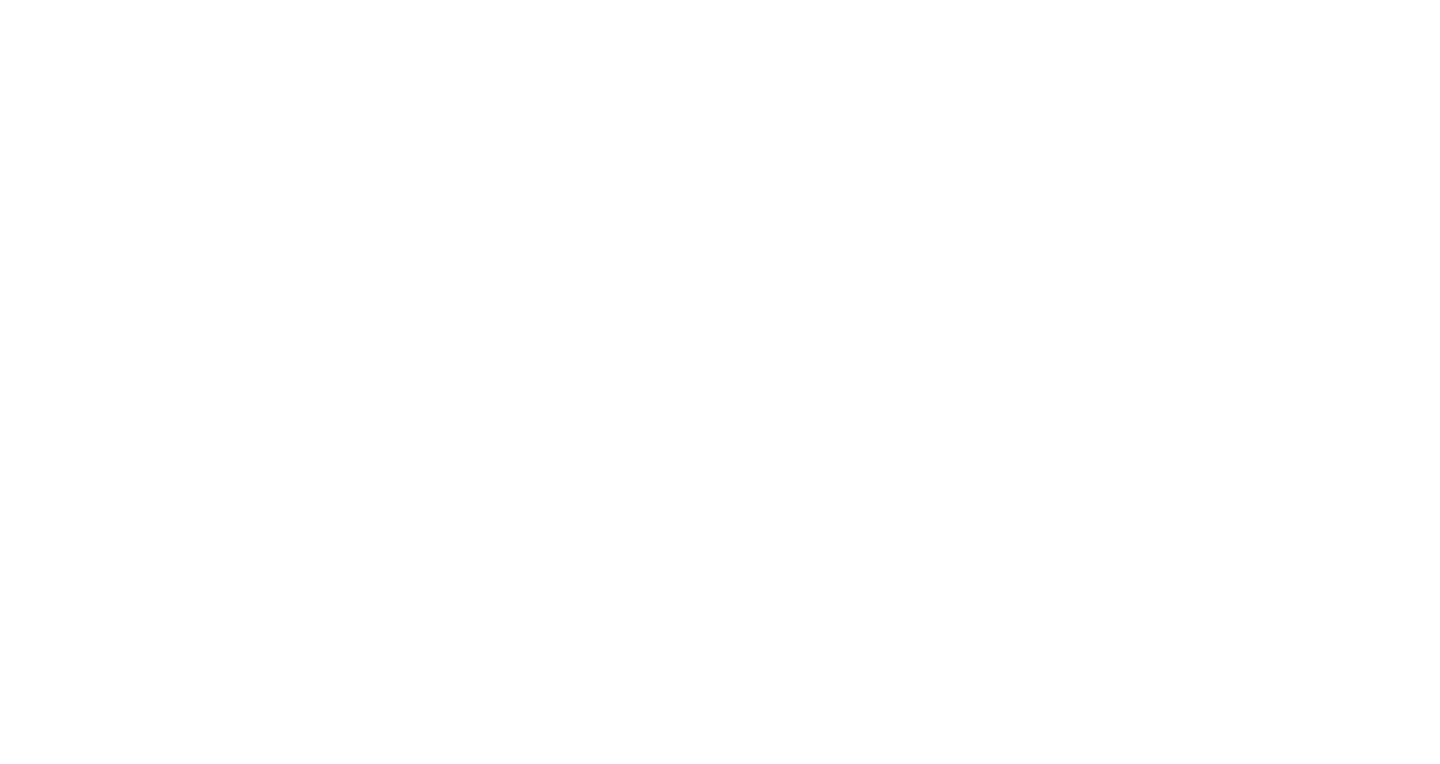
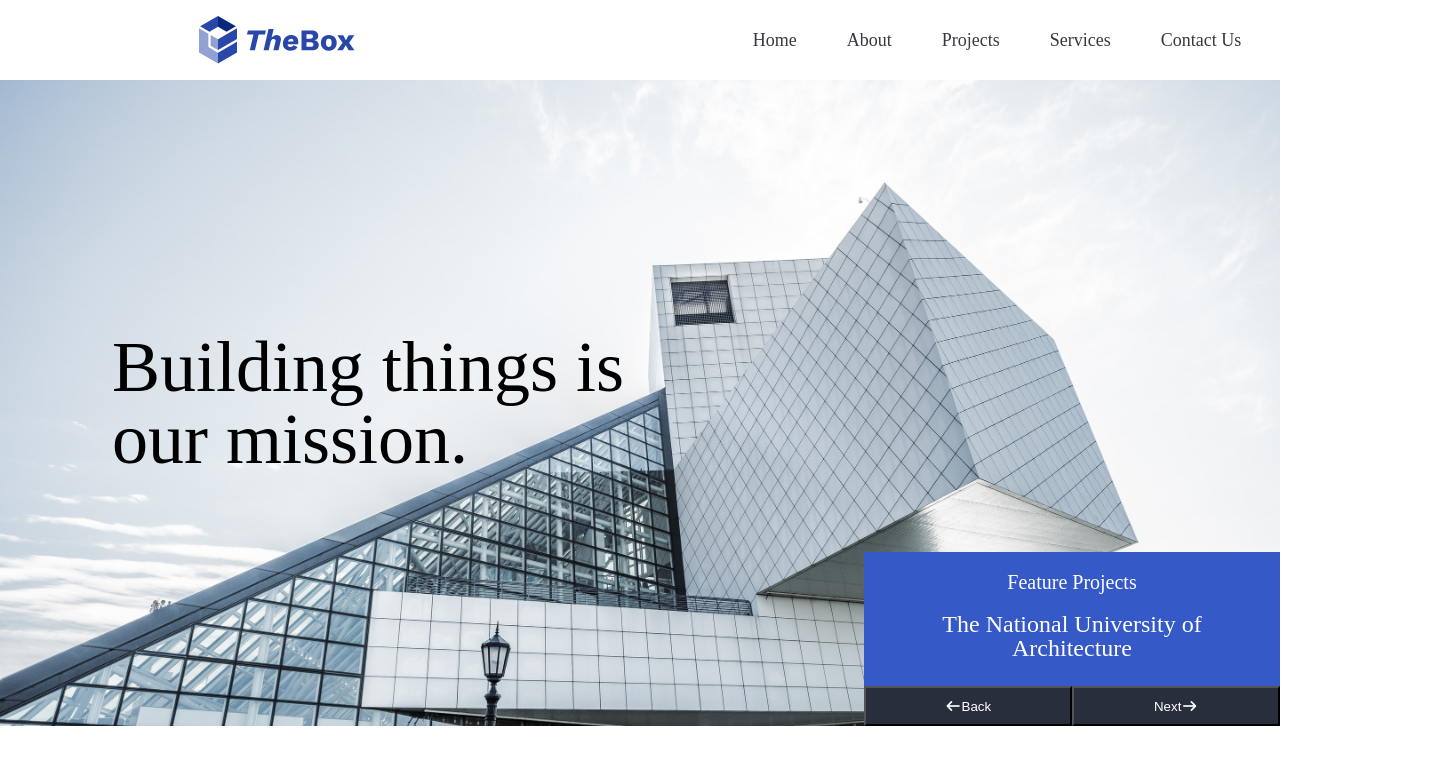
Before and after one commit to nik-mod/Homework7, a plain HTML site: page index.html in a window 1280 px wide. Shown: the whole page, 1440 px wide, since content can reach past the window. Drawn offline with Linux system fonts and the light colour scheme.

Commit message:
section1 done

```diff
--- a/index.html
+++ b/index.html
@@ -3,11 +3,50 @@
 <head>
     <meta charset="UTF-8">
     <meta name="viewport" content="width=device-width, initial-scale=1.0">
+    <link rel="stylesheet" href="https://cdnjs.cloudflare.com/ajax/libs/font-awesome/7.0.1/css/all.min.css">
     <link rel="stylesheet" href="./style/reset.css">
     <link rel="stylesheet" href="./style/styles.css">
     <title>Document</title>
 </head>
 <body>
+    <header>
+        <div class="header">
+            <div>
+            <img class="logo" src="./imgs/Random Symboles 3.svg" alt="logo">
+            <img class="logo-text" src="./imgs/TheBox.svg" alt="theBox">
+            </div>
+            <div class="navigation">
+                <nav>
+                <ul class="nav-ul">
+                    <li class="nav-li"><a class="nav-a" href="#">Home</a></li>
+                    <li class="nav-li"><a class="nav-a" href="#">About</a></li>
+                    <li class="nav-li"><a class="nav-a" href="#">Projects</a></li>
+                    <li class="nav-li"><a class="nav-a" href="#">Services</a></li>
+                    <li class="nav-li"><a class="nav-a" href="#">Contact Us</a></li>
+                </ul>
+                </nav>
+            </div>
+        </div>
+
+    </header>
+    <main>
+      <section>
+        <div class="section-div">
+            <div class="image-wrapper">
+                <h1 class="section-title">Building things is our mission.</h1>
+                <div class="blue-box">
+                    <h6 class="blue-box-title">Feature Projects</h6>
+                    <p class="blue-box-paragraph">The National University of Architecture</p>
+                    <div class="leftright">
+                    <button class=" button left"><i class="fa-solid fa-arrow-left" style="color: rgb(255, 255, 255);"></i>Back</button>
+                    <button class=" button right">Next<i class="fa-solid fa-arrow-right" style="color: rgb(255, 255, 255);"></i></button>
+                    </div>
+                </div>
+            </div>
+
+        </div>
+      </section>
+    </main>
 
 </body>
 </html>
--- a/style/reset.css
+++ b/style/reset.css
@@ -42,5 +42,8 @@
 	border-spacing: 0;
 }
 a{
-
+	text-decoration: none;
 }
+*{
+	box-sizing: border-box;
+}
--- a/style/styles.css
+++ b/style/styles.css
@@ -0,0 +1,84 @@
+header{
+    position: sticky;
+    top: 0;
+    left: 0;
+    background-color: white;
+    z-index: 100;
+}
+.header{
+    width: 1440px;
+    height: 80px;
+    display: flex;
+    justify-content: space-around;
+    align-items: center;
+    margin: 0 auto;
+    padding: 16px 0 16.5px;
+}
+.logo{
+    margin-right: 6.5px;
+}
+.logo,.logo-text{
+    vertical-align: middle;
+}
+.nav-a{
+    color: #37393F;
+    font-size: 18px;
+}
+.nav-ul{
+    display: flex;
+    gap: 50px;
+    vertical-align: middle;
+}
+.image-wrapper{
+    background-image: url("../imgs/photo1.jpg");
+    height: 646px;
+    background-size: cover;
+    background-position: center 60%;
+    background-repeat: no-repeat;
+    width: 100%;
+    background-color: white;
+    display: flex;
+    align-items: center;
+    position: relative;
+}
+.section-title{
+    width: 556px;
+    font-size: 72px;
+    margin-left: 112px;
+    display: flex;
+    align-items: center;
+
+}
+.blue-box{
+    position: absolute;
+    bottom: 0;
+    right: 0;
+    width: 416px;
+
+    background-color: #3559C7;
+}
+.blue-box-title{
+    padding: 20px 0;
+    text-align: center;
+    font-size: 20px;
+    color: white;
+}
+.blue-box-paragraph{
+    padding: 0px 0 26px;
+    text-align: center;
+    font-size: 24px;
+    width: 312px;
+    margin: 0 auto;
+    color: white;
+
+}
+.button{
+    width: 208.00000000000045px;
+    height: 39.999984741211186px;
+    background-color: #292E3D;
+    color:white;
+
+}
+.leftright{
+    display: flex;
+}
```
Also changed, not shown: imgs/Random Symboles 3.svg (added), imgs/TheBox.svg (added), imgs/photo1.jpg (added).
